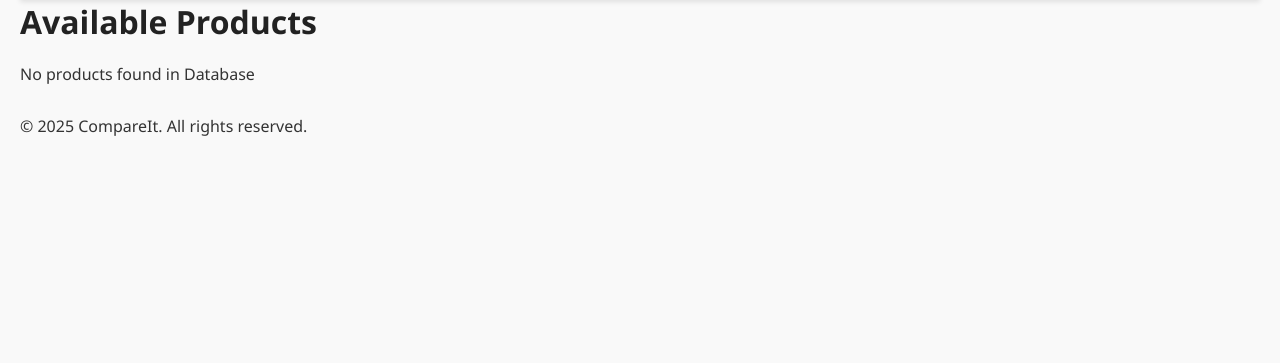
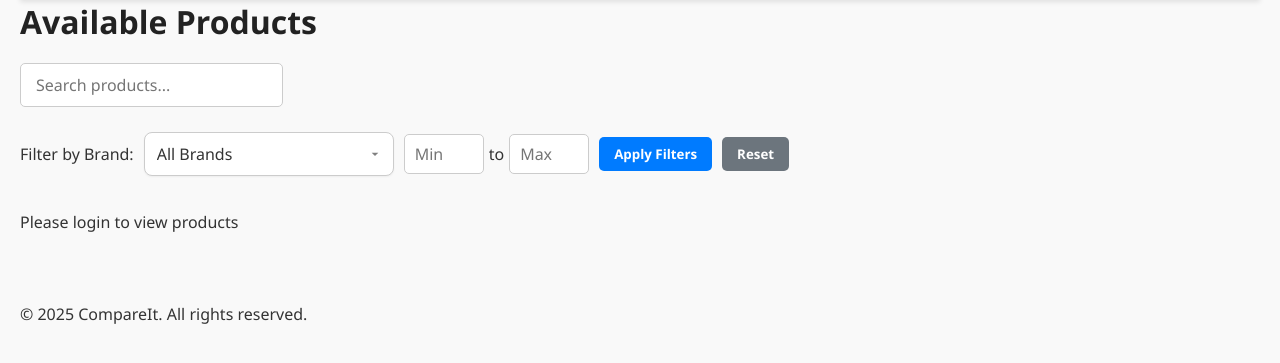
Before and after one commit to Josua-Louw/COS221-Assignment5, a PHP site: page /products.php in a window 1280 px wide. Shown: the part 90-453 px from the top of the page. Run offline with PHP 8.4, Linux system fonts and the light colour scheme; data that the repository does not hold is empty.

Commit message:
Update products.php

```diff
--- a/front_end/products.php
+++ b/front_end/products.php
@@ -1,44 +1,44 @@
 <?php
 require_once 'header.php';
-require_once __DIR__ . '/../api/config.php';
-
-//TODO: this section is temporary and will be removed once once i make it work with its JS file. (working on it)
-$conn = Database::instance()->getConnection();
-
-$sql = "SELECT * FROM products";
-$result = $conn->query($sql);
-
 ?>
 
 <!DOCTYPE html>
 <html lang="en">
 <head>
     <meta charset="UTF-8">
+    <meta name="viewport" content="width=device-width, initial-scale=1.0">
     <title>CompareIt - Product List</title>
     <link rel="stylesheet" href="css/products.css">
 </head>
 <body>
     <h1>Available Products</h1>
-    <div class="product-list">
-        <?php if ($result && $result->num_rows > 0): ?>
-            <?php while ($product = $result->fetch_assoc()): ?>
-                <div class="product">
-                    <?php if (!empty($product['thumbnail'])): ?>
-                        <img src="<?= htmlspecialchars($product['thumbnail']) ?>" alt="<?= htmlspecialchars($product['title']) ?>">
-                    <?php endif; ?>
-                    <div class="product-info">
-                        <h3><?= htmlspecialchars($product['title']) ?></h3>
-                        <p class="price">R<?= number_format($product['price'], 2) ?></p>
-                        <p><?= htmlspecialchars($product['description'] ?? 'No description available.') ?></p>
-                        <a href="<?= htmlspecialchars($product['product_link'] ?? '#') ?>" class="view-product" target="_blank">View Product</a>
-                    </div>
-                </div>
-            <?php endwhile; ?>
-        <?php else: ?>
-            <p>No products found in Database</p>
-        <?php endif; ?>
+
+    <div class="product-controls">
+        <input type="text" class="search-input" placeholder="Search products...">
+
+        <div class="filter-section">
+            <label for="brand">Filter by Brand:</label>
+            <select class="brand-filter" id="brand">
+                <option value="">All Brands</option>
+            </select>
+
+            <div class="price-range">
+                <input type="number" class="min-price" placeholder="Min" min="0">
+                <span>to</span>
+                <input type="number" class="max-price" placeholder="Max" min="0">
+            </div>
+
+            <button class="apply-filters">Apply Filters</button>
+            <button class="reset-filters">Reset</button>
+        </div>
     </div>
+
+    <div class="product-list"></div>
+
+    <script src="scripts/products.js"></script>
 </body>
 </html>
 
-<?php require_once 'footer.php'; ?>
+<?php
+require_once 'footer.php';
+?>
```
